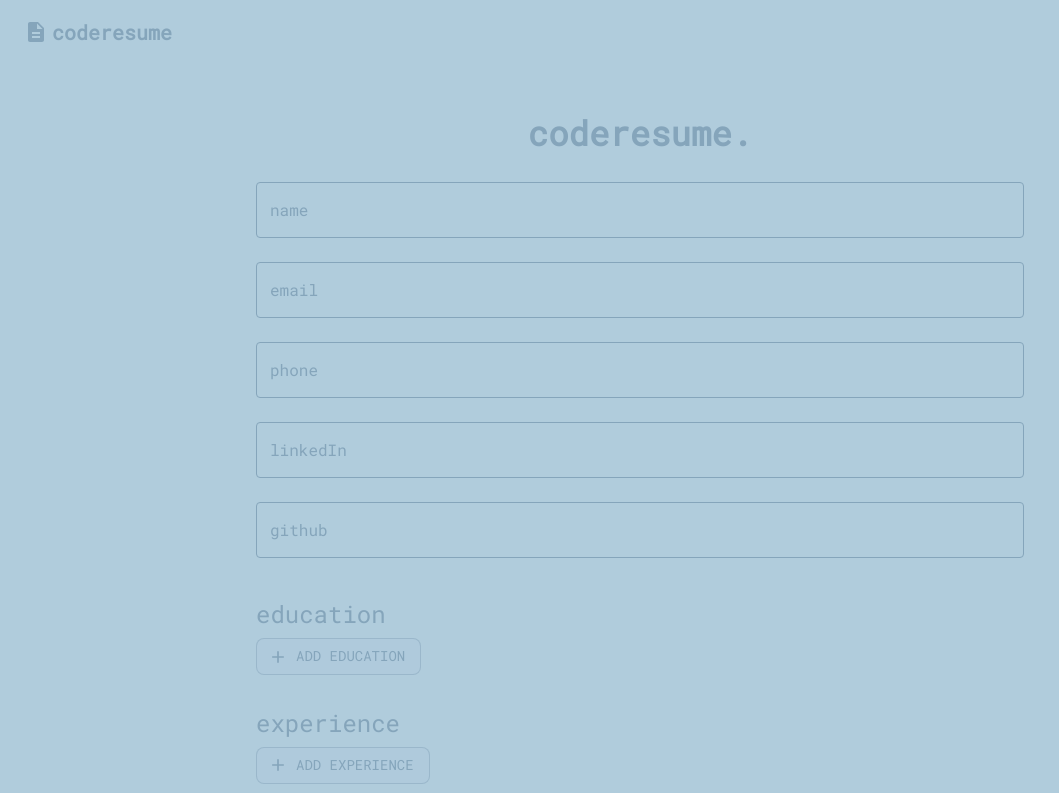
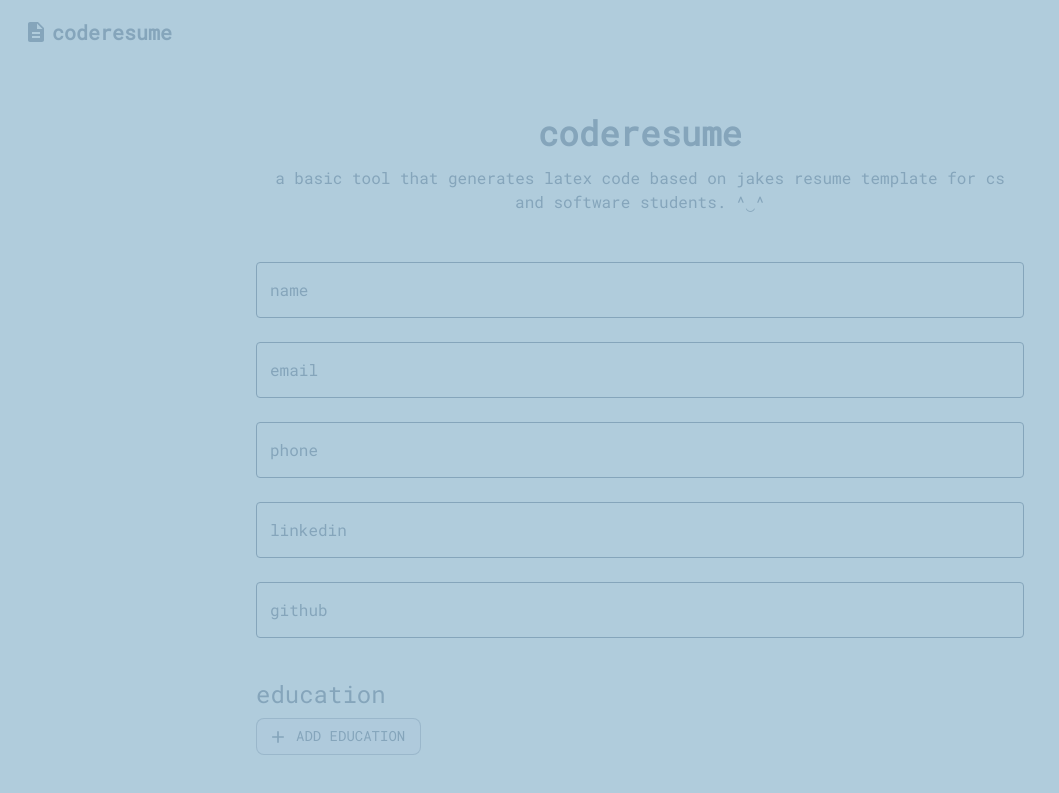
Before and after one commit to habid22/my-resume-generator, a Next.js app: page / in a window 1280 px wide. Shown: the top 793 px of the page, without its empty margins (0-1059 px from the left). Built offline with nearby package versions, Linux system fonts and the light colour scheme.

Commit message:
chore: Update ResumeForm component and landing page content

```diff
--- a/components/ResumeForm.js
+++ b/components/ResumeForm.js
@@ -75,7 +75,10 @@ const ResumeForm = ({ onSubmit }) => {
   return (
     <Box component="form" onSubmit={handleSubmit(onSubmit)} sx={{ p: 2, maxWidth: '800px', mx: 'auto' }}>
       <Typography variant="h4" gutterBottom sx={{ color: 'text.secondary', fontWeight: 'bold', textAlign: 'center' }}>
-        coderesume.
+        coderesume
+      </Typography>
+      <Typography variant="body1" gutterBottom sx={{ color: 'text.secondary', textAlign: 'center', mb: 4 }}>
+        a basic tool that generates latex code based on jakes resume template for cs and software students. ^‿^
       </Typography>
 
       <TextField
@@ -97,7 +100,7 @@ const ResumeForm = ({ onSubmit }) => {
         margin="normal"
       />
       <TextField
-        label="linkedIn"
+        label="linkedin"
         {...register('linkedin')}
         fullWidth
         margin="normal"
@@ -160,7 +163,7 @@ const ResumeForm = ({ onSubmit }) => {
         <Grid container spacing={2} key={item.id} sx={{ mb: 2 }}>
           <Grid item xs={12} sm={6}>
             <TextField
-              label="Title"
+              label="title"
               {...register(`experience.${index}.title`)}
               fullWidth
             />
```
